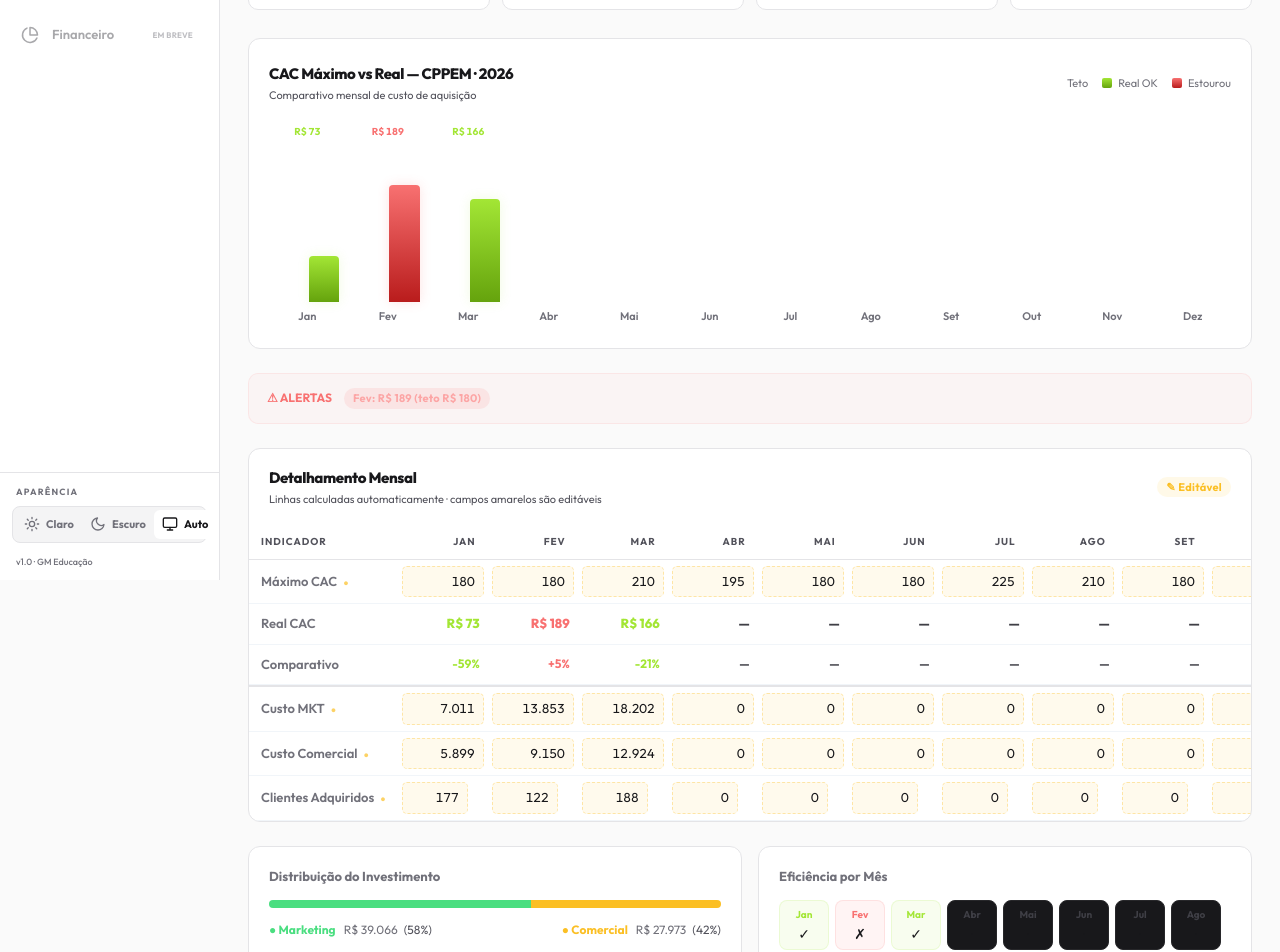
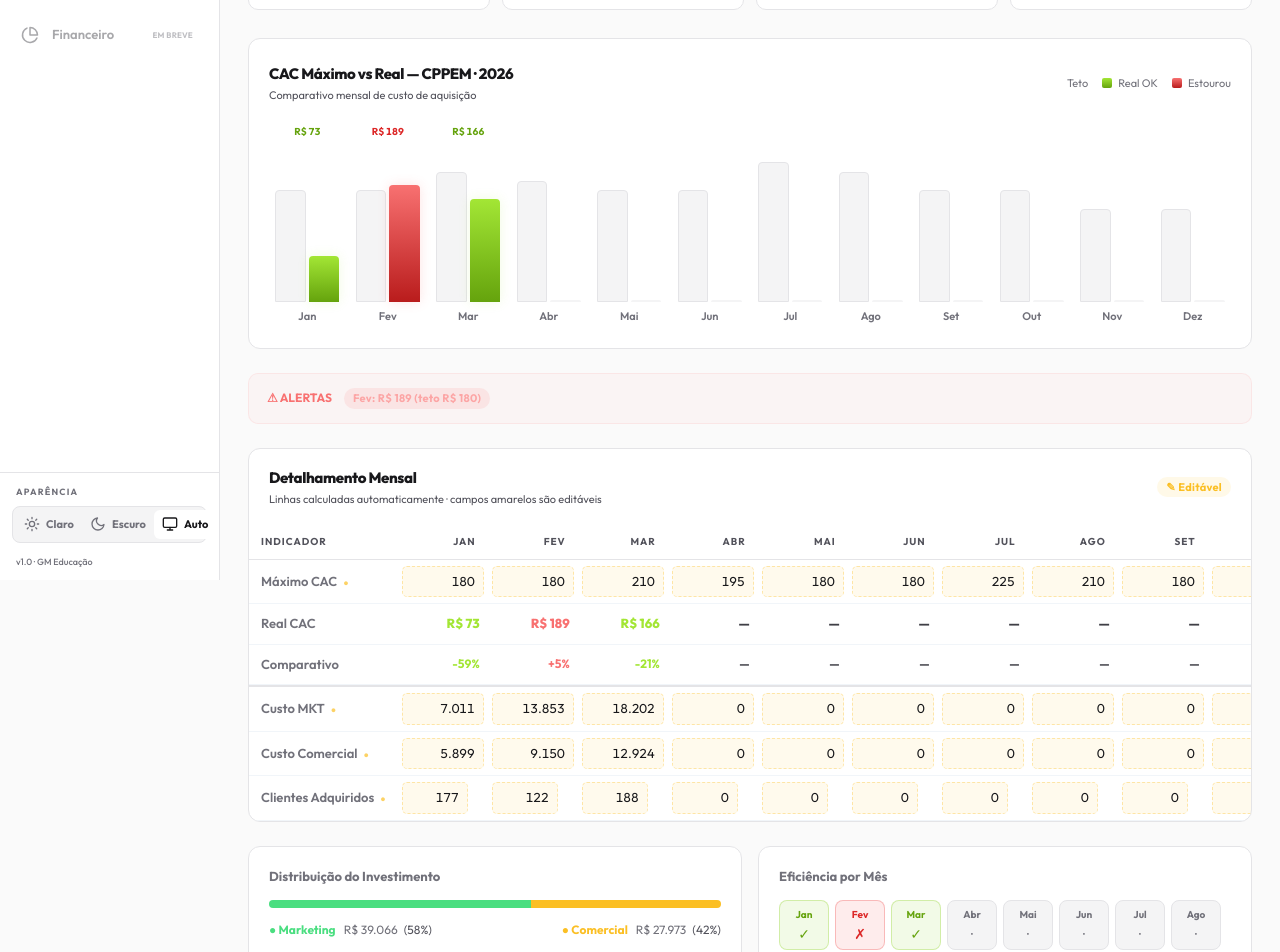
Before and after one commit to marketing942/cac-gm, a Next.js app: page / in a window 1280 px wide. Shown: the part 220-1172 px from the top of the page. Built offline with nearby package versions, Linux system fonts and the light colour scheme.

Commit message:
fix(charts): proper contrast in light mode for BarChart and EfficiencyGrid
Replace hardcoded hex colors with Tailwind dark: prefix so labels and
status cells remain readable on both light and dark backgrounds.

https://claude.ai/code/session_01CkGm42dByY2fgS6PuWekgY

```diff
--- a/components/bar-chart.tsx
+++ b/components/bar-chart.tsx
@@ -33,11 +33,15 @@ export function BarChart({ maxCAC, realCAC, ceiling }: BarChartProps) {
           >
             {/* Value label */}
             <div
-              className="mb-1 h-3.5 text-[10px] font-bold"
-              style={{
-                color: over ? "#f87171" : rVal ? "#a3e635" : "#3f3f46",
-                fontFeatureSettings: "'tnum'",
-              }}
+              className={[
+                "mb-1 h-3.5 text-[10px] font-bold",
+                over
+                  ? "text-red-600 dark:text-red-400"
+                  : rVal
+                  ? "text-lime-600 dark:text-lime-400"
+                  : "text-fg-muted",
+              ].join(" ")}
+              style={{ fontFeatureSettings: "'tnum'" }}
             >
               {rVal != null ? fmtK(rVal) : ""}
             </div>
@@ -49,19 +53,19 @@ export function BarChart({ maxCAC, realCAC, ceiling }: BarChartProps) {
             >
               {/* Max bar */}
               <div
-                className="w-[40%] rounded-t border border-white/[0.06] bg-white/[0.04] transition-all duration-500"
+                className="w-[40%] rounded-t border border-zinc-850 bg-surface-2 transition-all duration-500"
                 style={{ height: mH }}
               />
               {/* Real bar */}
               <div
-                className="w-[40%] rounded-t transition-all duration-500"
+                className="w-[40%] rounded-t bg-surface-2 transition-all duration-500"
                 style={{
                   height: rH || 2,
                   background: over
                     ? "linear-gradient(180deg, #f87171 0%, #b91c1c 100%)"
                     : rVal
                     ? "linear-gradient(180deg, #a3e635 0%, #65a30d 100%)"
-                    : "rgba(255,255,255,0.03)",
+                    : undefined,
                   boxShadow:
                     rVal && !over
                       ? "0 0 12px rgba(163,230,53,0.15)"
--- a/components/efficiency-grid.tsx
+++ b/components/efficiency-grid.tsx
@@ -15,32 +15,28 @@ export function EfficiencyGrid({ realCAC, maxCAC }: EfficiencyGridProps) {
         const over = r != null && r > maxCAC[i];
         const ok = r != null && !over;
 
+        const textColor = ok
+          ? "text-lime-600 dark:text-lime-400"
+          : over
+          ? "text-red-600 dark:text-red-400"
+          : "text-fg-muted";
+
         return (
           <div
             key={i}
-            className="flex h-[50px] w-[50px] flex-col items-center justify-center rounded-lg border transition-all duration-300"
-            style={{
-              background: ok
-                ? "rgba(163,230,53,0.08)"
+            className={[
+              "flex h-[50px] w-[50px] flex-col items-center justify-center rounded-lg border transition-all duration-300",
+              ok
+                ? "border-lime-500/30 bg-lime-500/10"
                 : over
-                ? "rgba(248,113,113,0.08)"
-                : "#18181b",
-              borderColor: ok
-                ? "rgba(163,230,53,0.15)"
-                : over
-                ? "rgba(248,113,113,0.15)"
-                : "#27272a",
-            }}
+                ? "border-red-500/30 bg-red-500/10"
+                : "border-zinc-850 bg-surface-2",
+            ].join(" ")}
           >
-            <span
-              className="text-[10px] font-bold"
-              style={{
-                color: ok ? "#a3e635" : over ? "#f87171" : "#3f3f46",
-              }}
-            >
+            <span className={["text-[10px] font-bold", textColor].join(" ")}>
               {m}
             </span>
-            <span className="mt-0.5 text-sm">
+            <span className={["mt-0.5 text-sm", textColor].join(" ")}>
               {ok ? "✓" : over ? "✗" : "·"}
             </span>
           </div>
```
